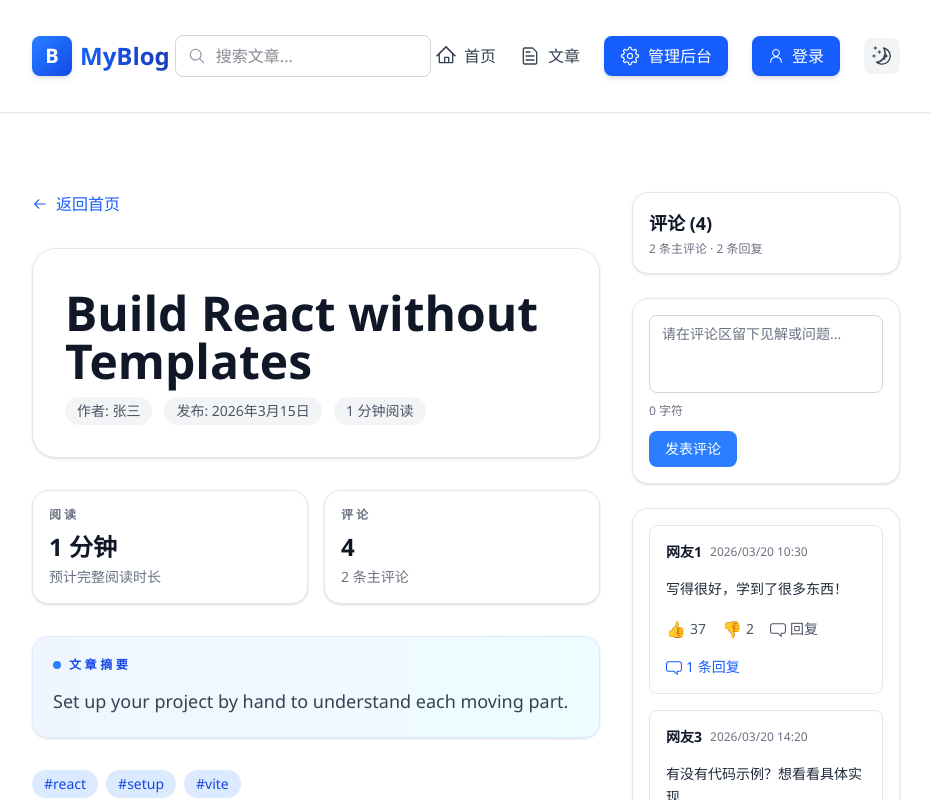
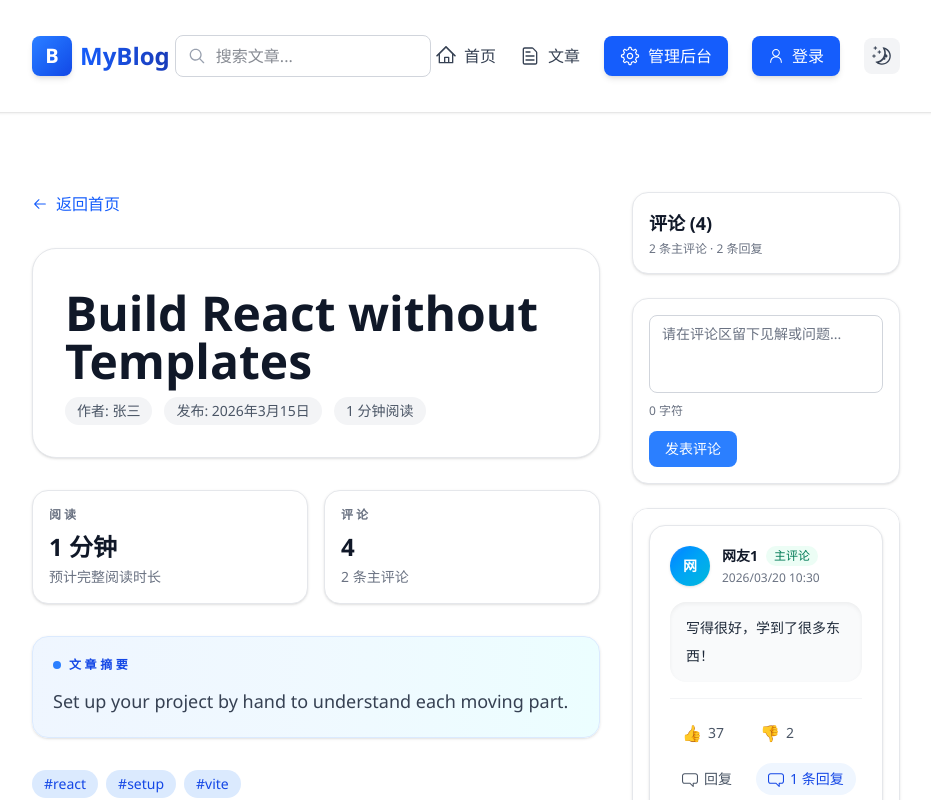
Before and after one commit to BqLee-AI/blog-FE, a React (Vite) app: page /article/1 in a window 1280 px wide. Shown: the top 800 px of the page, without its empty margins (174-1105 px from the left). Built offline with nearby package versions, Linux system fonts and the light colour scheme.

Commit message:
feat: 美化评论卡片样式

```diff
--- a/src/features/comments/components/CommentCard.tsx
+++ b/src/features/comments/components/CommentCard.tsx
@@ -35,6 +35,8 @@ export const CommentCard: React.FC<CommentCardProps> = ({
   const [showDeleteConfirm, setShowDeleteConfirm] = useState(false);
   const [isDeleting, setIsDeleting] = useState(false);
   const currentReaction = comment.currentReaction ?? null;
+  const displayName = comment.author || '匿名用户';
+  const avatarLabel = displayName.trim().charAt(0).toUpperCase() || 'U';
 
   const createdAt = new Date(comment.createdAt).toLocaleDateString('zh-CN', {
     year: 'numeric',
@@ -77,41 +79,49 @@ export const CommentCard: React.FC<CommentCardProps> = ({
   };
 
   return (
-    <div className="bg-white dark:bg-gray-800 rounded-lg p-4 border border-gray-200 dark:border-gray-700 hover:border-gray-300 dark:hover:border-gray-600 transition-colors">
+    <div className="group rounded-2xl border border-gray-200 bg-white p-5 shadow-sm transition-all duration-300 hover:-translate-y-0.5 hover:border-blue-200 hover:shadow-md dark:border-gray-700 dark:bg-gray-800/90 dark:hover:border-blue-800/60">
       {/* 评论头部 */}
-      <div className="flex items-start justify-between mb-3">
-        <div>
-          <div className="flex items-center gap-2 mb-1">
-            <p className="font-semibold text-gray-900 dark:text-white text-sm">
-              {comment.author || '匿名用户'}
+      <div className="mb-4 flex items-start gap-3">
+        <div className="flex h-10 w-10 shrink-0 items-center justify-center rounded-full bg-gradient-to-br from-blue-500 via-sky-500 to-cyan-500 text-sm font-bold text-white shadow-sm">
+          {avatarLabel}
+        </div>
+
+        <div className="min-w-0 flex-1">
+          <div className="flex flex-wrap items-center gap-2">
+            <p className="truncate font-semibold text-gray-900 dark:text-white text-sm">
+              {displayName}
             </p>
-            <p className="text-xs text-gray-500 dark:text-gray-400">
-              {createdAt}
-            </p>
+            {comment.replyTo ? (
+              <span className="inline-flex items-center rounded-full bg-blue-50 px-2 py-0.5 text-xs font-medium text-blue-700 dark:bg-blue-900/30 dark:text-blue-300">
+                回复 #{comment.replyTo}
+              </span>
+            ) : (
+              <span className="inline-flex items-center rounded-full bg-emerald-50 px-2 py-0.5 text-xs font-medium text-emerald-700 dark:bg-emerald-900/30 dark:text-emerald-300">
+                主评论
+              </span>
+            )}
           </div>
-          {comment.replyTo && (
-            <p className="text-xs text-blue-600 dark:text-blue-400 mb-2">
-              回复评论 #{comment.replyTo}
-            </p>
-          )}
+          <p className="mt-1 text-xs text-gray-500 dark:text-gray-400">
+            {createdAt}
+          </p>
         </div>
 
         {/* 删除按钮 */}
         {isAdmin && (
-          <div>
+          <div className="shrink-0">
             {showDeleteConfirm ? (
-              <div className="flex gap-2">
+              <div className="flex gap-2 rounded-full bg-gray-50 p-1 dark:bg-gray-700/70">
                 <button
                   onClick={handleDelete}
                   disabled={isDeleting}
-                  className="text-xs px-2 py-1 bg-red-500 text-white rounded hover:bg-red-600 disabled:bg-gray-400 transition-colors"
+                  className="rounded-full bg-red-500 px-3 py-1 text-xs font-medium text-white transition-colors hover:bg-red-600 disabled:cursor-not-allowed disabled:bg-gray-400"
                 >
                   确定
                 </button>
                 <button
                   onClick={() => setShowDeleteConfirm(false)}
                   disabled={isDeleting}
-                  className="text-xs px-2 py-1 bg-gray-300 dark:bg-gray-600 text-gray-900 dark:text-white rounded hover:bg-gray-400 dark:hover:bg-gray-500 disabled:opacity-50 transition-colors"
+                  className="rounded-full bg-gray-200 px-3 py-1 text-xs font-medium text-gray-900 transition-colors hover:bg-gray-300 disabled:cursor-not-allowed disabled:opacity-50 dark:bg-gray-600 dark:text-white dark:hover:bg-gray-500"
                 >
                   取消
                 </button>
@@ -119,7 +129,7 @@ export const CommentCard: React.FC<CommentCardProps> = ({
             ) : (
               <button
                 onClick={() => setShowDeleteConfirm(true)}
-                className="p-2 text-gray-500 hover:text-red-500 transition-colors"
+                className="rounded-full p-2 text-gray-500 transition-colors hover:bg-red-50 hover:text-red-500 dark:hover:bg-red-900/20"
                 title="删除评论"
               >
                 <TrashIcon className="w-4 h-4" />
@@ -130,22 +140,22 @@ export const CommentCard: React.FC<CommentCardProps> = ({
       </div>
 
       {/* 评论内容 */}
-      <p className="text-gray-800 dark:text-gray-200 text-sm mb-4 whitespace-pre-wrap wrap-break-word leading-relaxed">
-        {comment.content}
-      </p>
+      <div className="mb-4 rounded-2xl bg-gray-50 px-4 py-3 text-sm leading-7 text-gray-800 shadow-inner dark:bg-gray-900/70 dark:text-gray-200">
+        <p className="whitespace-pre-wrap break-words">{comment.content}</p>
+      </div>
 
       {/* 操作按钮 - 参考B站设计 */}
-      <div className="flex flex-wrap items-center gap-4">
+      <div className="flex flex-wrap items-center gap-3 border-t border-gray-100 pt-4 dark:border-gray-700/80">
         {/* 点赞 */}
         <button
           onClick={handleLike}
           disabled={isLiking}
           aria-pressed={currentReaction === 'like'}
           className={cn(
-            'flex items-center gap-1 text-sm transition-colors disabled:opacity-50',
+            'inline-flex items-center gap-1.5 rounded-full px-3 py-1.5 text-sm transition-all disabled:cursor-not-allowed disabled:opacity-50',
             currentReaction === 'like'
-              ? 'text-blue-600 dark:text-blue-400 bg-blue-50 dark:bg-blue-900/30 px-2 py-1 rounded-full'
-              : 'text-gray-600 dark:text-gray-400 hover:text-blue-600 dark:hover:text-blue-400'
+              ? 'bg-blue-50 text-blue-700 ring-1 ring-inset ring-blue-200 dark:bg-blue-900/30 dark:text-blue-300 dark:ring-blue-800'
+              : 'text-gray-600 hover:bg-blue-50 hover:text-blue-700 dark:text-gray-400 dark:hover:bg-blue-900/20 dark:hover:text-blue-300'
           )}
           title="点赞"
         >
@@ -159,10 +169,10 @@ export const CommentCard: React.FC<CommentCardProps> = ({
           disabled={isDisliking}
           aria-pressed={currentReaction === 'dislike'}
           className={cn(
-            'flex items-center gap-1 text-sm transition-colors disabled:opacity-50',
+            'inline-flex items-center gap-1.5 rounded-full px-3 py-1.5 text-sm transition-all disabled:cursor-not-allowed disabled:opacity-50',
             currentReaction === 'dislike'
-              ? 'text-red-600 dark:text-red-400 bg-red-50 dark:bg-red-900/30 px-2 py-1 rounded-full'
-              : 'text-gray-600 dark:text-gray-400 hover:text-red-600 dark:hover:text-red-400'
+              ? 'bg-red-50 text-red-700 ring-1 ring-inset ring-red-200 dark:bg-red-900/30 dark:text-red-300 dark:ring-red-800'
+              : 'text-gray-600 hover:bg-red-50 hover:text-red-700 dark:text-gray-400 dark:hover:bg-red-900/20 dark:hover:text-red-300'
           )}
           title="踩"
         >
@@ -174,7 +184,7 @@ export const CommentCard: React.FC<CommentCardProps> = ({
         {onReply && (
           <button
             onClick={() => onReply(comment)}
-            className="flex items-center gap-1 text-sm text-gray-600 dark:text-gray-400 hover:text-blue-600 dark:hover:text-blue-400 transition-colors"
+            className="inline-flex items-center gap-1.5 rounded-full px-3 py-1.5 text-sm text-gray-600 transition-colors hover:bg-gray-100 hover:text-blue-700 dark:text-gray-400 dark:hover:bg-gray-700 dark:hover:text-blue-300"
             title="回复"
           >
             <ChatBubbleIcon className="w-4 h-4" />
@@ -186,7 +196,7 @@ export const CommentCard: React.FC<CommentCardProps> = ({
         {!comment.replyTo && replyCount > 0 && onViewReplies && (
           <button
             onClick={() => onViewReplies(comment)}
-            className="flex items-center gap-1 text-sm text-blue-600 dark:text-blue-400 hover:text-blue-700 dark:hover:text-blue-300 transition-colors"
+            className="inline-flex items-center gap-1.5 rounded-full bg-blue-50 px-3 py-1.5 text-sm font-medium text-blue-700 transition-colors hover:bg-blue-100 dark:bg-blue-900/20 dark:text-blue-300 dark:hover:bg-blue-900/35"
             title="查看回复"
           >
             <ChatBubbleIcon className="w-4 h-4" />
```
